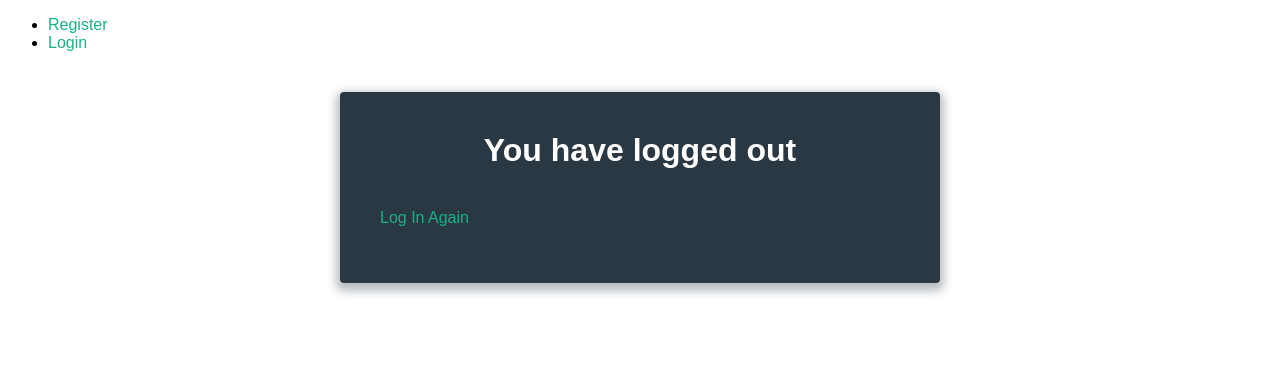
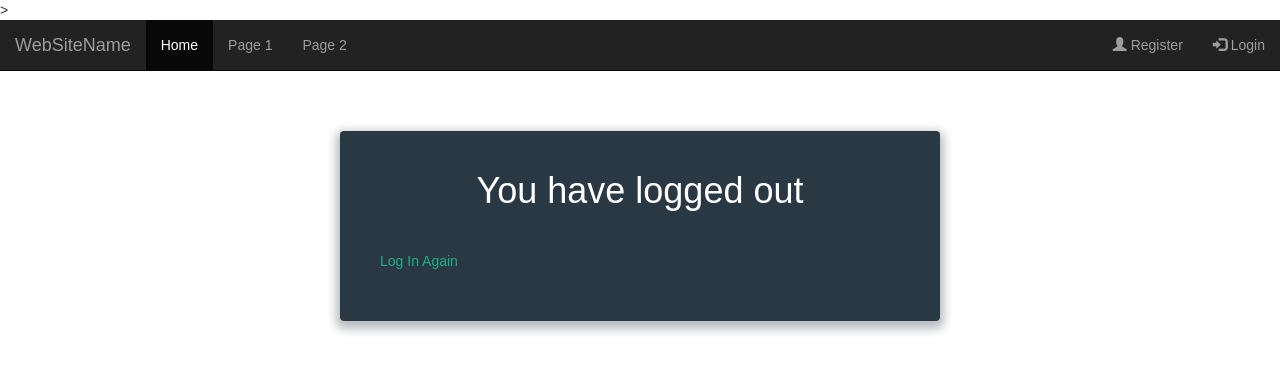
Before and after one commit to Kaiser784/Web-sec-challenges, a Django app: page /logout/ in a window 1280 px wide. Shown: the top 372 px of the page. Run offline with Django 3.2, Linux system fonts and the light colour scheme; some libraries are stand-ins or nearby versions.

Commit message:
Updated navbar

```diff
--- a/phase_2/wsgi.py
+++ b/phase_2/wsgi.py
@@ -1,4 +1,4 @@
-"""
+    """
 WSGI config for phase_2 project.
 
 It exposes the WSGI callable as a module-level variable named ``application``.
--- a/webpages/templates/register/base.html
+++ b/webpages/templates/register/base.html
@@ -9,6 +9,9 @@
   <!-- Google Fonts -->
   <link href="https://fonts.googleapis.com/css?family=Manjari&display=swap" rel="stylesheet">
 
+  <!-- Font Awesome Icons -->>
+  <link rel="stylesheet" href="https://maxcdn.bootstrapcdn.com/bootstrap/3.4.1/css/bootstrap.min.css">
+
   <!-- Template Main CSS File -->
   {%load static%}
   <link href="{%static 'webpages/login.css' %}" rel="stylesheet" type="text/css">
@@ -16,16 +19,24 @@
 
 <body>
 
-      <nav class="navbar navbar-default navbar-static-top">
-        <div class="container">
+      <nav class="navbar navbar-inverse navbar-static-top">
+        <div class="container-fluid">
+          <div class="navbar-header">
+            <a class="navbar-brand" href="#">WebSiteName</a>
+          </div>
           <ul class="nav navbar-nav">
+            <li class="active"><a href="#">Home</a></li>
+            <li><a href="#">Page 1</a></li>
+            <li><a href="#">Page 2</a></li>
+          </ul>
+          <ul class="nav navbar-nav navbar-right">
             {#Register Link#}
-            <li><a class="navbar-link" href="{% url 'register' %}">Register</a></li>
+              <li><a class="navbar-link" href="{% url 'register' %}"><span class="glyphicon glyphicon-user"></span> Register</a></li>
             {#Logic on what to display#}
             {% if user.is_authenticated %}
               <li><a href="{% url 'logout' %}">Logout</a></li>
             {% else %}
-              <li><a class="navbar-link" href="{% url 'login' %}">Login</a></li>
+              <li><a class="navbar-link" href="{% url 'login' %}"><span class="glyphicon glyphicon-log-in"></span> Login</a></li>
             {% endif %}
           </ul>
         </div>
@@ -39,6 +50,7 @@
 
   <!-- Vendor JS Files -->
   <script src='http://cdnjs.cloudflare.com/ajax/libs/jquery/2.1.3/jquery.min.js'></script>
+  <script src="https://maxcdn.bootstrapcdn.com/bootstrap/3.4.1/js/bootstrap.min.js"></script>
 
   <!-- Template Main JS File -->
     {%load static%}
```
Also changed, not shown: webpages/templates/register/success.html (+21 -7 lines), db.sqlite3, 1 other file.
